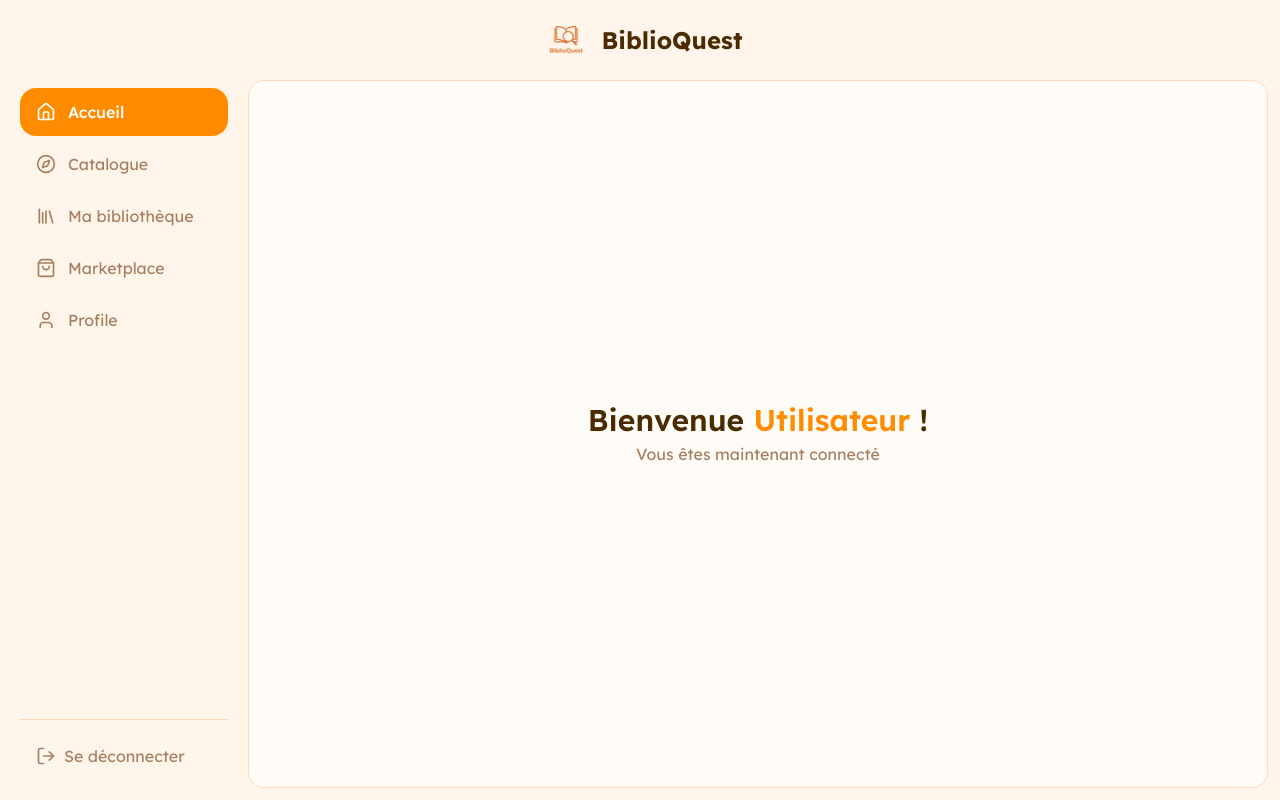
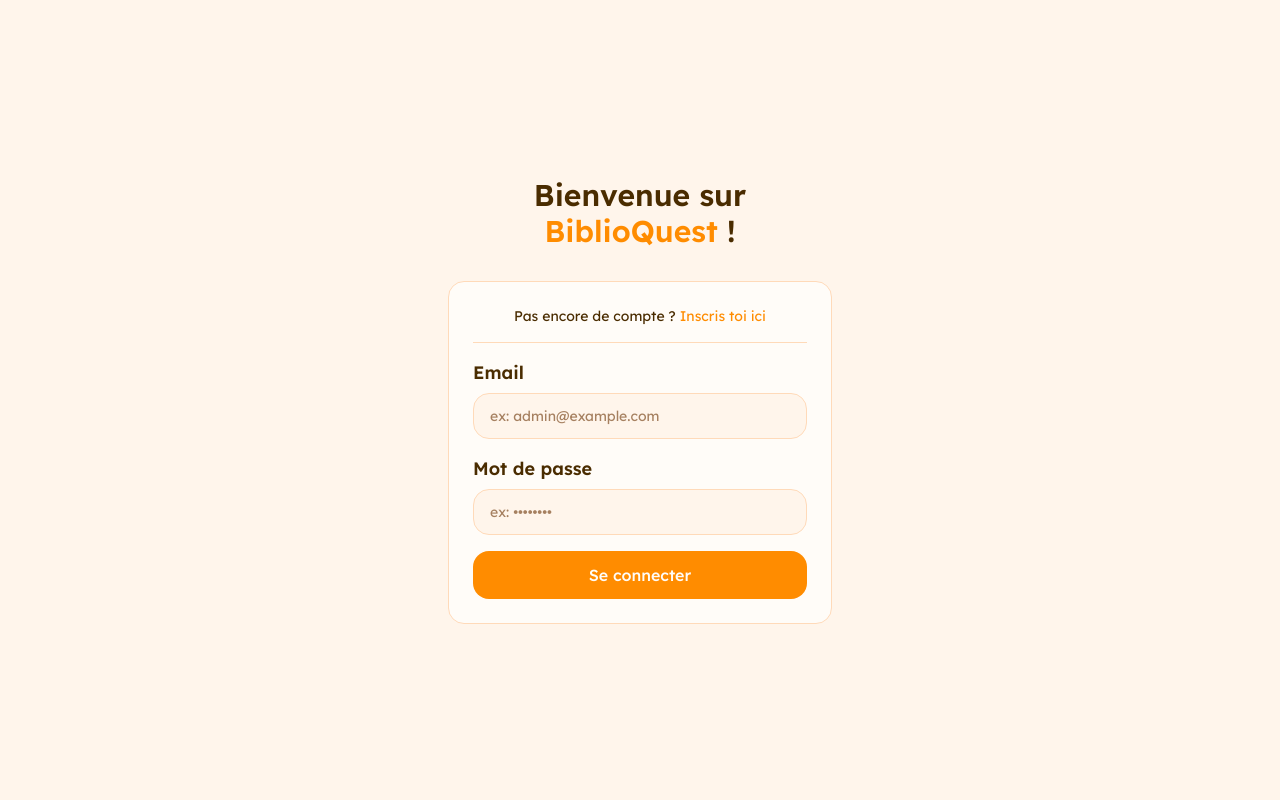
Before and after one commit to xisxis13/BiblioQuest, a Vue app in the folder books-teamB-vue/: page /login in a window 1280 px wide. Before the commit this address led to /. Built offline with nearby package versions, Linux system fonts and the light colour scheme.

Commit message:
add redesign Login page

```diff
--- a/books-teamB-vue/src/router/index.js
+++ b/books-teamB-vue/src/router/index.js
@@ -1,7 +1,7 @@
 import { createRouter, createWebHistory } from 'vue-router'
 import { useAuthStore } from '@/stores/authStore'
 import Home from '../views/Home.vue'
-// import Login from '../views/Login.vue'
+import Login from '../views/Login.vue'
 // import Register from '../views/Register.vue'
 // import Library from '../views/Library.vue'
 // import MyLibrary from '../views/MyLibrary.vue'
@@ -18,7 +18,13 @@ const router = createRouter({
       path: '/',
       name: 'home',
       component: Home,
-      // meta: { requiresAuth: true }
+      meta: { requiresAuth: true }
+    },
+    {
+      path: '/login',
+      name: 'login',
+      component: Login,
+      meta: { requiresGuest: true }
     },
     {
       path: '/:pathMatch(.*)*',
@@ -77,12 +83,6 @@ const router = createRouter({
     //   redirect: '/library'
     // },
     // {
-    //   path: '/login',
-    //   name: 'login',
-    //   component: Login,
-    //   meta: { requiresGuest: true }
-    // },
-    // {
     //   path: '/register',
     //   name: 'register',
     //   component: Register,
--- /dev/null
+++ b/books-teamB-vue/src/views/Login.vue
@@ -0,0 +1,126 @@
+<template>
+  <div class="flex flex-col gap-3 p-3 bg-background w-full h-screen items-center justify-center">
+    <div class="max-w-sm w-full flex flex-col items-center justify-center gap-8">
+      <span class="text-primary-text font-semibold text-3xl text-center w-full">Bienvenue sur <span class="text-accent font-semibold text-3xl">BiblioQuest</span> !</span>
+
+      <form @submit.prevent="handleLogin" class="bg-box border border-border rounded-2xl w-full p-6 flex flex-col justify-center items-center gap-4">
+        <span class="border-b border-border pb-4 w-full text-center text-primary-text text-sm">Pas encore de compte ? <router-link to="/register" class="text-accent text-sm">Inscris toi ici</router-link></span>
+
+        <!-- Error message -->
+        <div v-if="errorMessage" class="bg-red-50 border border-red-300 rounded-2xl w-full p-3 flex items-center justify-start gap-2">
+          <Info class="text-red-600 " :size="20" />
+          <span class="text-red-800 text-sm">{{ errorMessage }}</span>
+        </div>
+
+        <!-- Success message -->
+        <div v-if="successMessage" class="bg-green-50 border border-green-400 rounded-2xl w-full p-3 flex items-center justify-start gap-2">
+          <CircleCheck class="text-green-600 " :size="20" />
+          <span class="text-green-800 text-sm">{{ successMessage }}</span>
+        </div>
+
+        <div class="w-full flex flex-col gap-1.5 items-start justify-center">
+          <label for="email" class="text-primary-text font-semibold text-lg text-center">Email</label>
+          <input
+            id="email"
+            v-model="form.email"
+            type="email"
+            required
+            class="bg-background border border-border rounded-2xl w-full px-4 py-3 text-sm placeholder:text-secondary-text focus:outline-none focus:ring-1 focus:ring-accent"
+            placeholder="ex: admin@example.com"
+            @input="clearMessages"
+          />
+        </div>
+
+        <div class="w-full flex flex-col gap-1.5 items-start justify-center">
+          <label for="password" class="text-primary-text font-semibold text-lg text-center">Mot de passe</label>
+          <input
+            id="password"
+            v-model="form.password"
+            type="password"
+            required
+            minlength="6"
+            class="bg-background border border-border rounded-2xl w-full px-4 py-3 text-sm placeholder:text-secondary-text focus:outline-none focus:ring-1 focus:ring-accent"
+            placeholder="ex: ••••••••"
+            @input="clearMessages"
+          />
+        </div>
+
+        <button
+          type="submit"
+          :disabled="isLoading"
+          class="bg-accent hover:bg-accent/90 rounded-2xl w-full px-4 py-3 text-box font-medium cursor-pointer transition-colors disabled:opacity-50 disabled:cursor-not-allowed flex items-center justify-center gap-2"
+        >
+          <template v-if="isLoading">
+            <svg class="animate-spin h-4 w-4 text-box" fill="none" viewBox="0 0 24 24">
+              <circle class="opacity-25" cx="12" cy="12" r="10" stroke="currentColor" stroke-width="4"></circle>
+              <path class="opacity-75" fill="currentColor" d="M4 12a8 8 0 018-8V0C5.373 0 0 5.373 0 12h4zm2 5.291A7.962 7.962 0 014 12H0c0 3.042 1.135 5.824 3 7.938l3-2.647z"></path>
+            </svg>
+            <span>Connexion en cours...</span>
+          </template>
+
+          <span v-else>Se connecter</span>
+        </button>
+      </form>
+    </div>
+  </div>
+</template>
+
+<script>
+import { useAuthStore } from '@/stores/authStore'
+import { useRouter } from 'vue-router'
+
+export default {
+  name: 'LoginPage',
+  setup() {
+    const authStore = useAuthStore()
+    const router = useRouter()
+
+    return {
+      authStore,
+      router
+    }
+  },
+  data() {
+    return {
+      form: {
+        email: '',
+        password: ''
+      },
+      errorMessage: '',
+      successMessage: '',
+      isLoading: false
+    }
+  },
+  methods: {
+    async handleLogin() {
+      // Réinitialiser les messages
+      this.errorMessage = ''
+      this.successMessage = ''
+      this.isLoading = true
+
+      try {
+        await this.authStore.login(this.form)
+        this.successMessage = 'Connexion réussie ! Redirection en cours...'
+
+        // Rediriger après un court délai pour montrer le message de succès
+        setTimeout(() => {
+          this.router.push('/')
+        }, 1000)
+      } catch (error) {
+        console.error('Login failed:', error)
+        this.errorMessage = error.message || 'Erreur de connexion'
+      } finally {
+        this.isLoading = false
+      }
+    },
+
+    clearMessages() {
+      this.errorMessage = ''
+      this.successMessage = ''
+    }
+  },
+  mounted() {
+    this.authStore.clearError()
+  }
+}
+</script>
```
